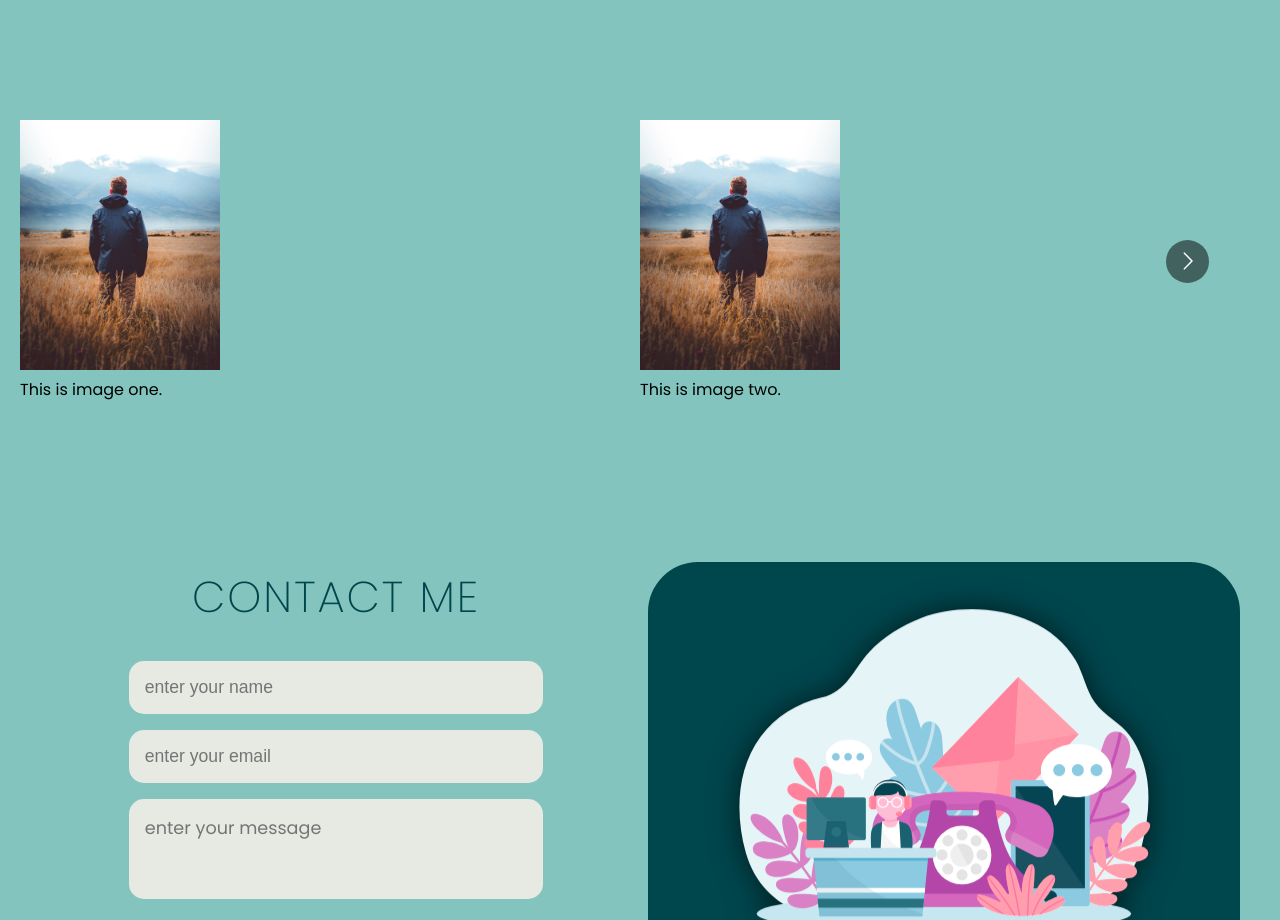
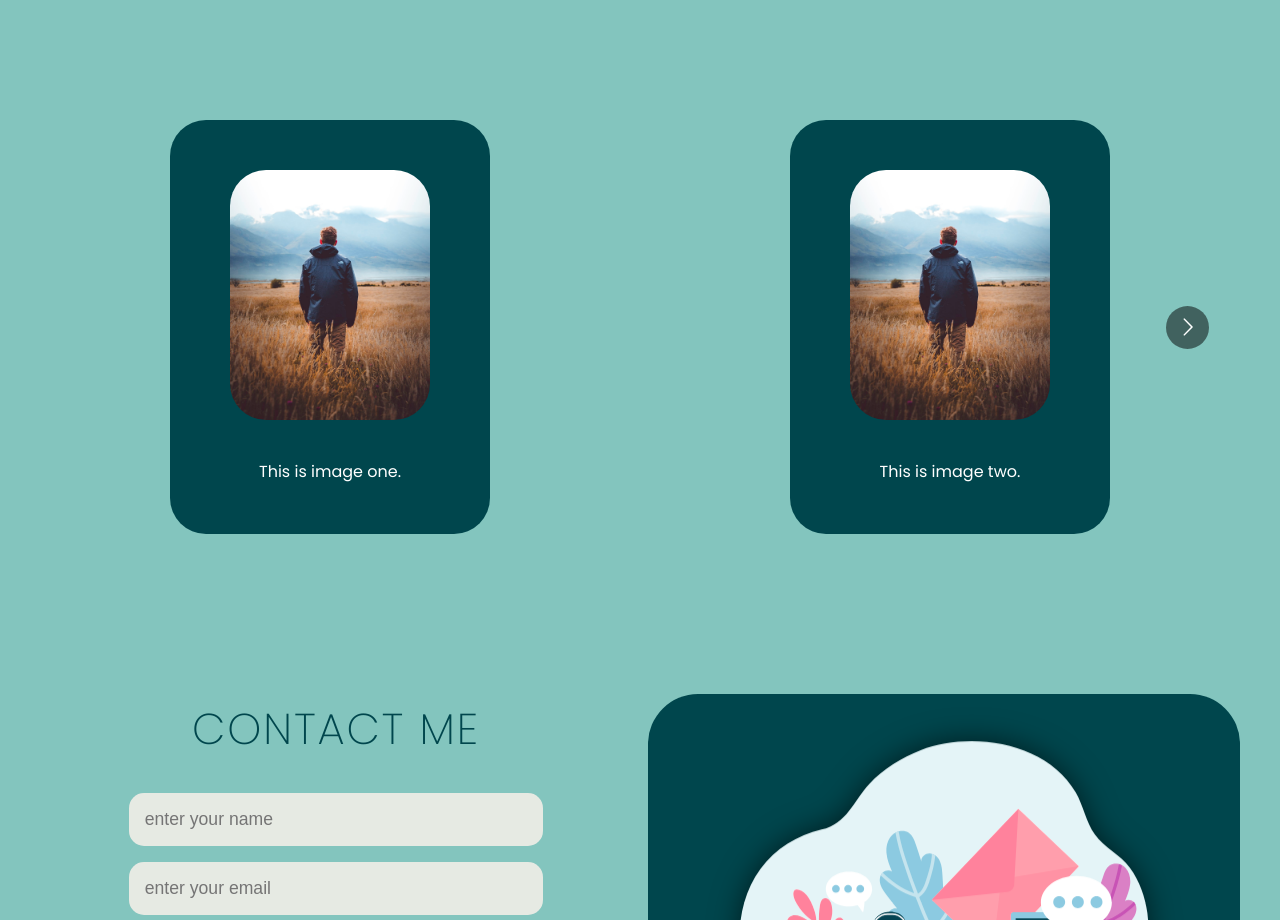
Before and after one commit to notseansk/portfolio, a React (Create React App) app: page / in a window 1280 px wide. Shown: the part 1800-2720 px from the top of the page. Built offline with nearby package versions, Linux system fonts and the light colour scheme.

Commit message:
favicon and title changed

```diff
--- a/public/index.html
+++ b/public/index.html
@@ -24,7 +24,7 @@
       work correctly both with client-side routing and a non-root public URL.
       Learn how to configure a non-root public URL by running `npm run build`.
     -->
-    <title>React App</title>
+    <title>Shaun Pant</title>
   </head>
   <body>
     <noscript>You need to enable JavaScript to run this app.</noscript>
--- a/src/components/Projects.jsx
+++ b/src/components/Projects.jsx
@@ -27,7 +27,7 @@ const Projects = () => {
       items: 2,
     },
     mobile: {
-      breakpoint: { max: 464, min: 0 },
+      breakpoint: { max: 664, min: 0 },
       items: 1,
     },
   };
--- a/src/styles/Projects.scss
+++ b/src/styles/Projects.scss
@@ -12,29 +12,55 @@
     width: min(100%, 1240px);
     margin-inline: auto;
     margin-top: 8rem;
-    img {
-      width: 200px;
+
+    > .carousel {
+      width: 100%;
+      .each-image-div {
+        display: flex;
+        flex-direction: column;
+        justify-content: center;
+        align-items: center;
+        background-color: c.$primary-darkest;
+        border-radius: 36px;
+        width: 320px;
+        margin-inline: 20px;
+        padding: 50px 20px;
+        gap: 2rem;
+        color: white;
+        img {
+          border-radius: 36px;
+          width: 200px;
+        }
+      }
     }
   }
 
-  //   .each-image-div {
-  //     display: flex;
-  //     flex-direction: column;
-  //     align-items: center;
-  //     background-color: #02778296;
-  //     border: none;
-  //     border-radius: 2vw;
-  //     box-shadow: 0 0 26px -8px c.$primary-darkest;
-  //     width: 300px;
-  //     height: 360px;
-  //     padding: 2.6rem 1rem;
-  //     margin: 1rem 0;
-  //     transition: all 0.2s ease-in-out;
-  //     &:hover {
-  //       transform: scale(1.06);
-  //       // box-shadow: 3px 3px 9px 1px c.$primary-darkest;
-  //     }
+  // ----------react-multi-carousel-edits-----------
+  .react-multi-carousel-item {
+    display: flex;
+    justify-content: center;
+  }
+  // .react-multiple-carousel__arrow--left {
+  //   left: 0;
+  // }
+  // .each-image-div {
+  //   display: flex;
+  //   flex-direction: column;
+  //   align-items: center;
+  //   background-color: #02778296;
+  //   border: none;
+  //   border-radius: 2vw;
+  //   // box-shadow: 0 0 26px -8px c.$primary-darkest;
+  //   width: 300px;
+  //   height: 360px;
+  //   padding: 2.6rem 1rem;
+  //   margin: 1rem 0;
+  //   transition: all 0.2s ease-in-out;
+  //   &:hover {
+  //     transform: scale(1.06);
+  //     // box-shadow: 3px 3px 9px 1px c.$primary-darkest;
   //   }
+  // }
   //   .carousel-image {
   //     border-radius: 2vw;
   //     overflow: hidden;
```
Also changed, not shown: 1 other file (tests, documents, lock files or other folders).
